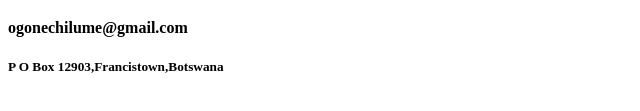
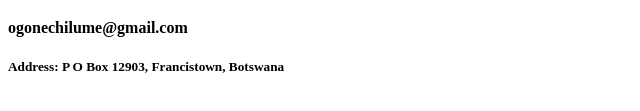
Before and after one commit to bida24-116/Speed-star-motors, a plain HTML site: page index.html in a window 1280 px wide. Shown: the part 323-434 px from the top of the page, 0-640 px from the left. Drawn offline with Linux system fonts and the light colour scheme.

Commit message:
Update index.html

```diff
--- a/index.html
+++ b/index.html
@@ -13,6 +13,6 @@
 <p>-Mereces benz GLE, which costs P500000 or P8450p/m(5 years)Tax included!</p>
 <p>For more enquires contact +267 76262612</p>
 <h4>ogonechilume@gmail.com</h4>
-<h5>P O Box 12903,Francistown,Botswana</h5>
+<h5>Address: P O Box 12903, Francistown, Botswana</h5>
 </body>
 </html>
```
